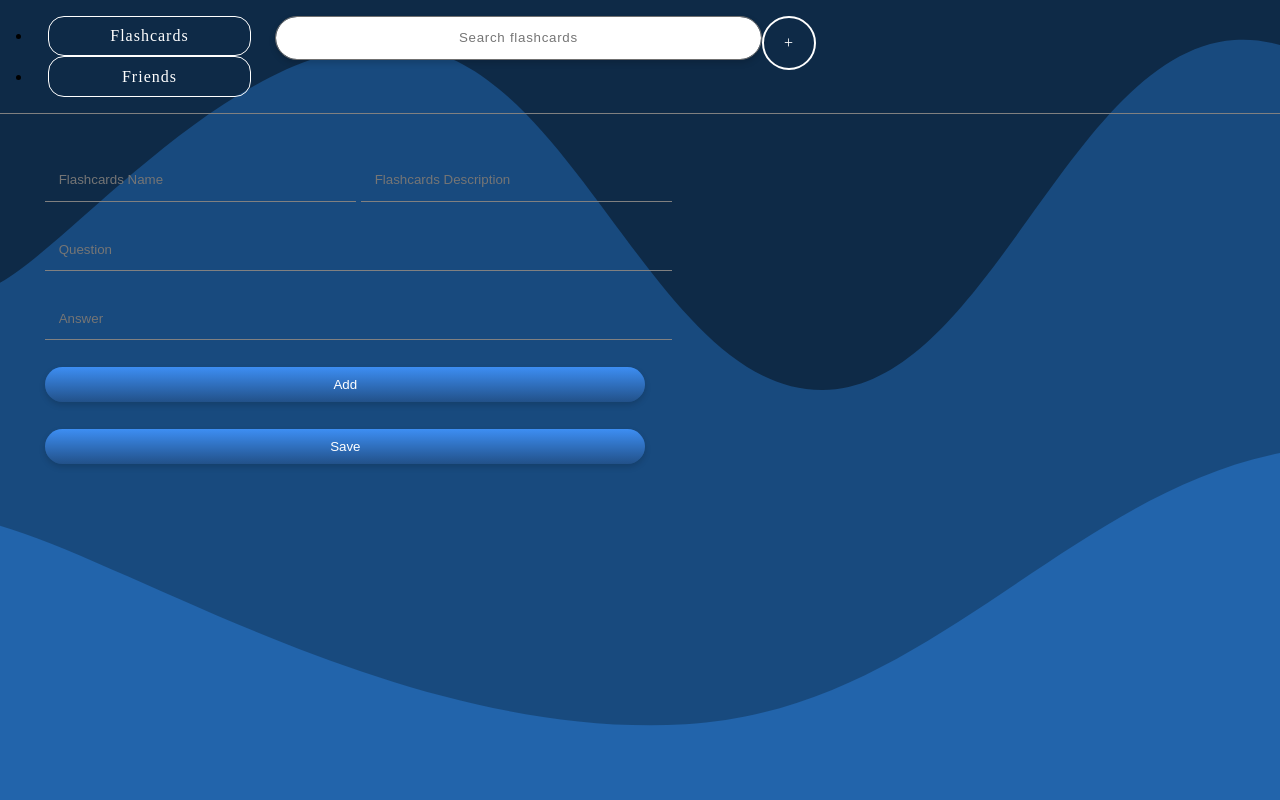
After one commit to korbecki/flashcards, a PHP site: page /frontend/views/add_flashcards.php in a window 1280 px wide. The commit adds this page. Run offline with PHP 8.4, Linux system fonts and the light colour scheme.

Commit message:
Add endpoint for saving new flashcards

```diff
--- a/Routing.php
+++ b/Routing.php
@@ -3,6 +3,7 @@
 require_once 'src/controller/DefaultController.php';
 require_once 'src/controller/AuthController.php';
 require_once 'src/controller/RegisterController.php';
+require_once 'src/controller/AddFlashcardsController.php';
 class Routing
 {
     public static $routes;
--- /dev/null
+++ b/frontend/style/add_flashcards.css
@@ -0,0 +1,239 @@
+html {
+    width: 100%;
+    height: 100%;
+}
+
+body {
+    margin: 0;
+    background-image: url("cool-background.svg");
+    width: 100%;
+    height: 100%;
+    background-size: cover;
+}
+
+header{
+    display: inline-flex;
+    justify-content: start;
+}
+header>ul{
+    padding: 0;
+    margin: 0;
+    width: 20%;
+}
+header li{
+    padding: 0;
+    margin: 0;
+}
+
+main{
+    width: 100% ;
+}
+#base-container{
+    width: 100%;
+}
+
+button {
+    background: transparent linear-gradient(180deg, #3D8EF3 0%, #225189 100%) 0 0 no-repeat padding-box;
+    box-shadow: 0 3px 6px #00000029;
+    border-radius: 19px;
+
+    width: 50%;
+    border: none;
+    color: white;
+    margin: 1em;
+    line-height: 2.5em;
+}
+
+.button {
+    border: 1px solid white;
+    border-radius: 1em;
+    margin-left: 1em;
+    text-align: center;
+    letter-spacing: 1px;
+    color: white;
+    padding: 0.2em;
+    width: 80%;
+}
+
+input {
+    background-color: transparent;
+    border: none;
+    border-bottom: 1px solid gray;
+    padding: 1em;
+    margin: 1em;
+    width: 50%;
+}
+.base-container{
+    display: flex;
+    align-items: center;
+    justify-content: flex-start;
+    height: 100vh;
+
+}
+
+
+
+nav > img {
+    width: 90%;
+    margin: 2em auto;
+}
+
+main{
+    display: flex;
+    flex-direction: column;
+    height: 100vh;
+}
+
+a{
+    text-decoration: none;
+    display: inline-block;
+    line-height: 2em;
+}
+
+header{
+    display: flex;
+    justify-content: space-between;
+    padding: 1em 2em;
+    border-bottom: 1px solid gray;/
+}
+
+.add-project {
+    background: #2E6CD3 0% 0% no-repeat padding-box;
+    box-shadow: 0px 3px 6px #00000029;
+    border-radius: 1.5em;
+    color: white;
+    letter-spacing: 0.1em;
+    text-align: center;
+    width: 20%;
+}
+
+.add-project>i {
+    padding: 1em 1em;
+}
+
+.search-bar {
+    width: 40%;
+}
+
+.search-bar>form>input {
+    background: #FFFFFF 0% 0% no-repeat padding-box;
+    box-shadow: 0px 3px 6px #00000029;
+    border: 1px solid #707070;
+    border-radius: 23px;
+    width: 100%;
+    text-align: center;
+    letter-spacing: 0.72px;
+    color: #A8A8A8;
+    margin: 0;
+    box-sizing: border-box;
+}
+
+li i {
+    font-size: 1.5em;
+}
+
+section {
+    display: grid;
+    grid-template-columns: repeat(4, 1fr);
+    grid-gap: 2em;
+    padding: 2em;
+    overflow: auto;
+}
+
+.flashcards>div>img {
+    height: 50%;
+    width: 100%;
+    object-fit: cover;
+    border-radius: 1em 1em 0 0;
+}
+
+.flashcards>div>div {
+    height: 50%;
+    margin: 1em;
+    color: #2699FB;
+    display: flex;
+    flex-direction: column;
+    justify-content: space-around;
+}
+
+.flashcards>div {
+    border: 1px solid gray;
+    border-radius: 1em 1em 0 0;
+    height: 400px;
+    display: flex;
+    flex-direction: column;
+    justify-content: space-between;
+}
+
+.add-flashcards {
+    border: 2px solid white;
+    border-radius: 50%;
+    height: 50px;
+    align-content: center;
+    width: 50px;
+    display: flex;
+    justify-content: center;
+    align-items: center;
+}
+
+.add-flashcards > a {
+    color: white;
+}
+
+header{
+    display: inline-flex;
+    justify-content: start;
+}
+header>ul{
+    padding: 0;
+    margin: 0;
+    width: 20%;
+}
+header li{
+    padding: 0;
+    margin: 0;
+}
+
+/*test*/
+/*.add-flashcards-section form {*/
+/*    display: table-row;*/
+/*    grid-template-columns: 2fr;*/
+/*    grid-gap: 1em;*/
+/*}*/
+
+.add-flashcards-section {
+    display: grid;
+    grid-template-columns: 2fr 2fr;
+    grid-gap: 1em;
+}
+
+.add-flashcards-section input[type="text"] {
+    background-color: transparent;
+    border: none;
+    border-bottom: 1px solid gray;
+    padding: 1em;
+    margin: 1em;
+    width: 100%;
+}
+
+.add-flashcards-section button {
+    background: transparent linear-gradient(180deg, #3D8EF3 0%, #225189 100%) 0 0 no-repeat padding-box;
+    box-shadow: 0 3px 6px #00000029;
+    border-radius: 19px;
+    border: none;
+    color: white;
+    margin: 1em;
+    line-height: 2.5em;
+    width: 100%;
+}
+
+.add-flashcards-section .inputContainer:last-child {
+    margin-bottom: 0;
+}
+
+#formMainData {
+    display: grid;
+    grid-template-columns: repeat(2, 1fr);
+    grid-gap: 2em;
+    /*overflow: auto;*/
+}
--- /dev/null
+++ b/frontend/views/add_flashcards.php
@@ -0,0 +1,73 @@
+<!DOCTYPE html>
+<html lang="en">
+<head>
+    <link href="frontend/style/add_flashcards.css" rel="stylesheet" type="text/css">
+    <script>
+        var counter = 2;
+
+        function addInput() {
+            var inputContainer = document.getElementById("inputContainer");
+
+            var questionInput = document.createElement("input");
+            questionInput.type = "text";
+            questionInput.name = "question" + counter;
+            questionInput.placeholder = "Pytanie " + counter;
+
+            var answerInput = document.createElement("input");
+            answerInput.type = "text";
+            answerInput.name = "answer" + counter;
+            answerInput.placeholder = "Odpowiedź " + counter;
+
+            var container = document.createElement("div");
+            container.className = "input-container";
+            container.appendChild(questionInput);
+            container.appendChild(answerInput);
+
+            inputContainer.appendChild(container);
+
+            counter++;
+        }
+    </script>
+    <meta charset="UTF-8">
+    <title>Flashcards</title>
+</head>
+<body>
+<div class="base-container">
+    <main>
+        <header>
+            <ul>
+                <li>
+                    <a href="#" class="button">Flashcards</a>
+                </li>
+                <li>
+                    <a href="#" class="button">Friends</a>
+                </li>
+            </ul>
+            <div class="search-bar">
+                <form>
+                    <input placeholder="Search flashcards">
+                </form>
+            </div>
+            <div class="add-flashcards">
+                <a href="#">+</a>
+            </div>
+        </header>
+        <section class="add-flashcards-section">
+            <form action="addFlashcards" method="POST">
+                <div id="formMainData">
+                    <input type="text" placeholder="Flashcards Name" name="name">
+                    <input type="text" placeholder="Flashcards Description" name="description">
+                </div>
+                <div id="inputContainer">
+                    <input type="text" placeholder="Question" name="question1">
+                    <input type="text" placeholder="Answer" name="answer1">
+                </div>
+                <button type="button" onclick="addInput()">Add</button>
+                <button type="submit">Save</button>
+            </form>
+        </section>
+    </main>
+
+</div>
+</body>
+</html>
--- a/index.php
+++ b/index.php
@@ -9,4 +9,5 @@ Routing::get('index', 'DefaultController');
 Routing::get('flashcards', 'DefaultController');
 Routing::post('login', 'AuthController');
 Routing::post('register', 'RegisterController');
+Routing::post('addFlashcards', 'AddFlashcardsController');
 Routing::run($path);
--- a/src/controller/BaseController.php
+++ b/src/controller/BaseController.php
@@ -6,6 +6,11 @@ class BaseController {
     public function __construct()
     {
         $this->request = $_SERVER['REQUEST_METHOD'];
+    }
+
+    protected function getUserId()
+    {
+        return $_COOKIE['user'];
     }
 
     protected function isPost(): bool
```
Also changed, not shown: src/controller/AddFlashcardsController.php (added, +46 -0 lines), src/model/Flashcard.php (added, +139 -0 lines), src/model/Page.php (added, +130 -0 lines), src/repository/FlashcardRepository.php (added, +32 -0 lines), frontend/script/add_flashcards.js (added).
